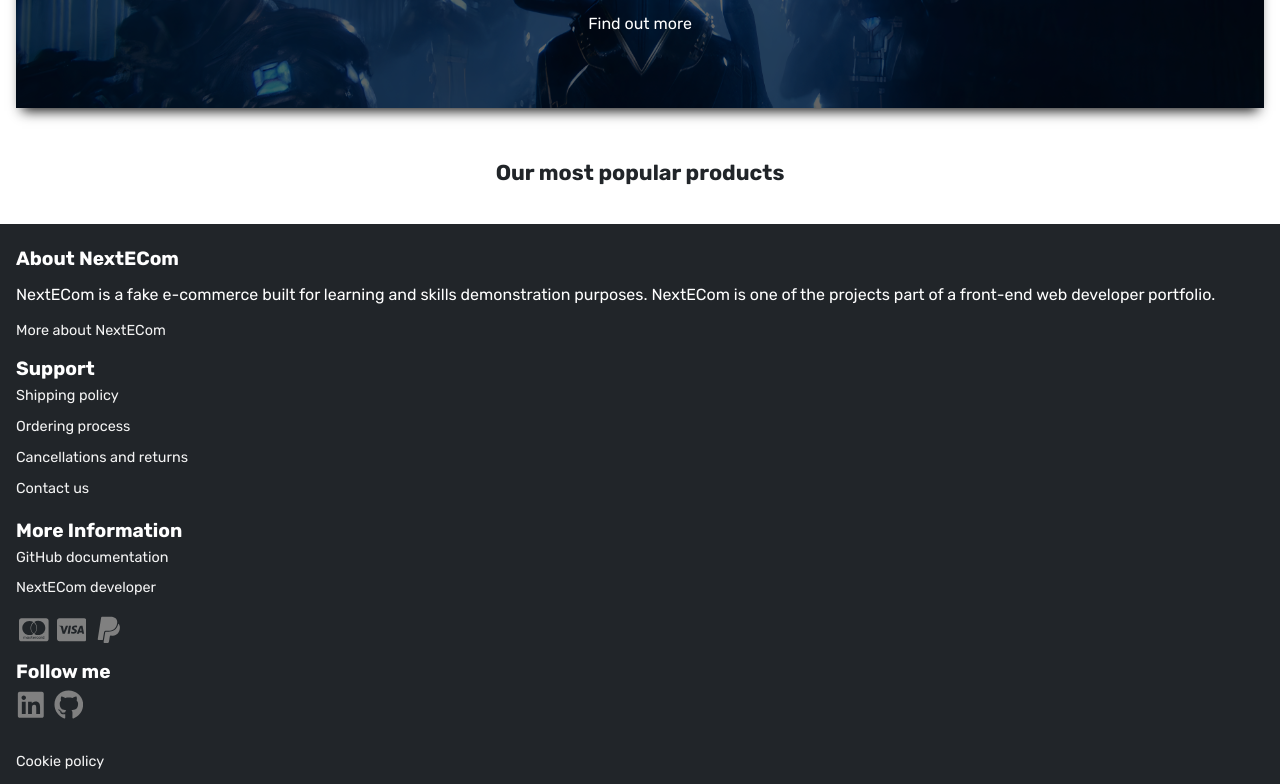
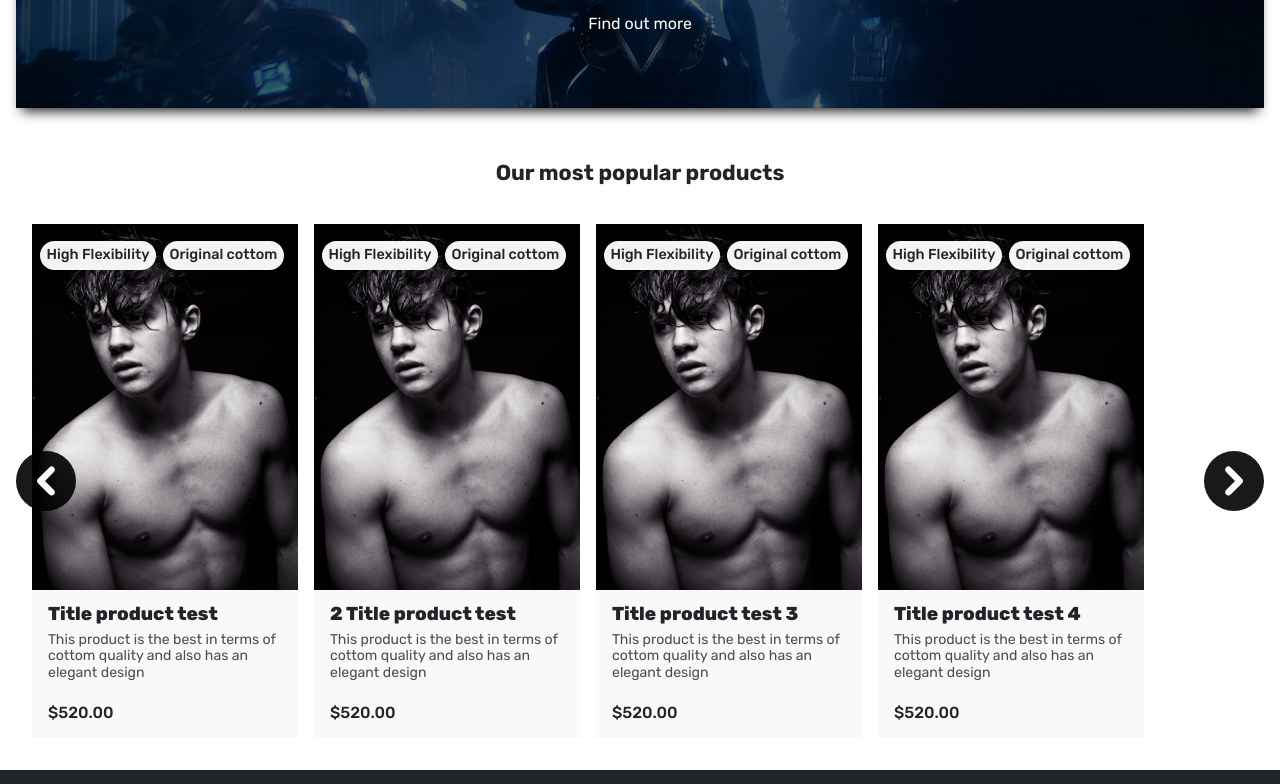
Before and after one commit to Diego-Luiz/nextjs-ecommerce, a Next.js app: page / in a window 1280 px wide. Shown: the part 2000-2784 px from the top of the page. Built offline with nearby package versions, Linux system fonts and the light colour scheme.

Commit message:
style: adjusts in Product & ContentSlider

```diff
--- a/components/ContentSlider/contentSlider.module.scss
+++ b/components/ContentSlider/contentSlider.module.scss
@@ -40,7 +40,7 @@
     }
 }
 .slide-fwd-btn {
-    left: calc(100% - $defaultContainerPadding - .25em);
+    left: calc(100% - $defaultContainerPadding - .5em);
 }
 .slide-back-btn {
     right: calc(100% - $defaultContainerPadding);
--- a/components/Product/Product.jsx
+++ b/components/Product/Product.jsx
@@ -1,13 +1,17 @@
 import Link from "next/link";
 import Image from "next/image";
+import React from 'react';
 
 import styles from './product.module.scss';
 
-const Product = ({ product, TitleTag }) => {
+const Product = ({ product, TitleTag, refRelatedTo }, ref) => {
   return (
     <Link href="/">
       <a
         className={styles['container']}
+        ref={(element) => {
+          if(ref) ref.current.set(refRelatedTo, element);
+        }}
       >
         <article>
           <div className={styles['image-container']}>
@@ -46,4 +50,4 @@ const Product = ({ product, TitleTag }) => {
   );
 }
 
-export default Product;
+export default React.forwardRef(Product);
--- a/components/Product/product.module.scss
+++ b/components/Product/product.module.scss
@@ -7,8 +7,13 @@ $padding-x: 1rem;
     display: flex;
     flex-direction: column;
     color: var(--black-clr);
-    min-width: 260px;
+    min-width: 266px;
+    max-width: 266px;
     background-color: #faf9f9;
+
+    & > article {
+        max-width: 100%;
+    }
 }
 .image-container {
     position: relative;
--- a/pages/index.js
+++ b/pages/index.js
@@ -124,10 +124,11 @@ const Home = ({ dataCarousel, aboutProducts }) => {
         >
           Our most popular products
         </ImpactTitle>
-        {/* <ContentSlider
+        <ContentSlider
           TagContainer={'div'}
           ContentTag={'ul'}
           contentStyles={{ listStyle: 'none' }}
+          getContentWidth={() => getContentWidth('popularProducts')}
         >
           <li
             key="1"
@@ -141,6 +142,8 @@ const Home = ({ dataCarousel, aboutProducts }) => {
                 price: '520.00'
               }}
               TitleTag='h3'
+              refRelatedTo='popularProducts'
+              ref={slidersRefs}
             />
           </li>
           <li
@@ -185,7 +188,7 @@ const Home = ({ dataCarousel, aboutProducts }) => {
               TitleTag='h3'
             />
           </li>
-        </ContentSlider> */}
+        </ContentSlider>
       </section>
     </>
   );
```
